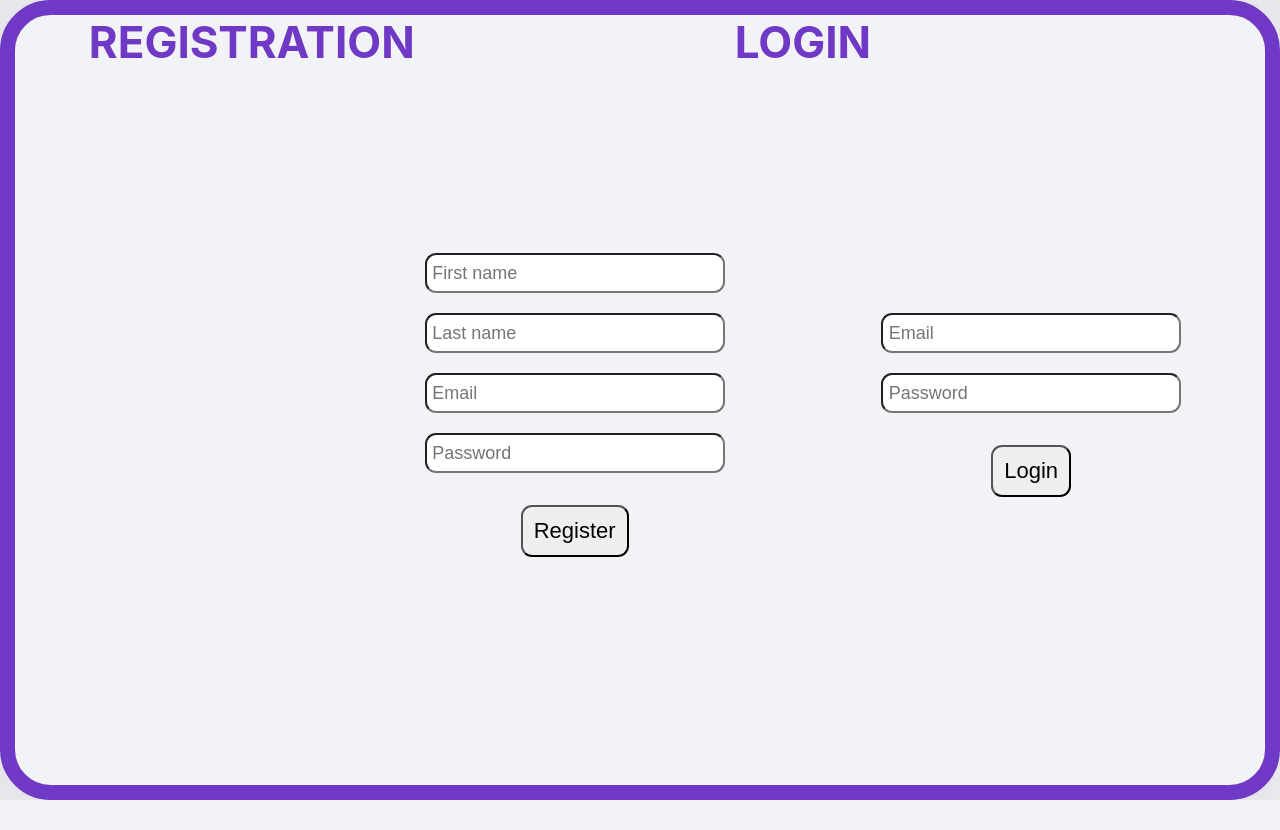
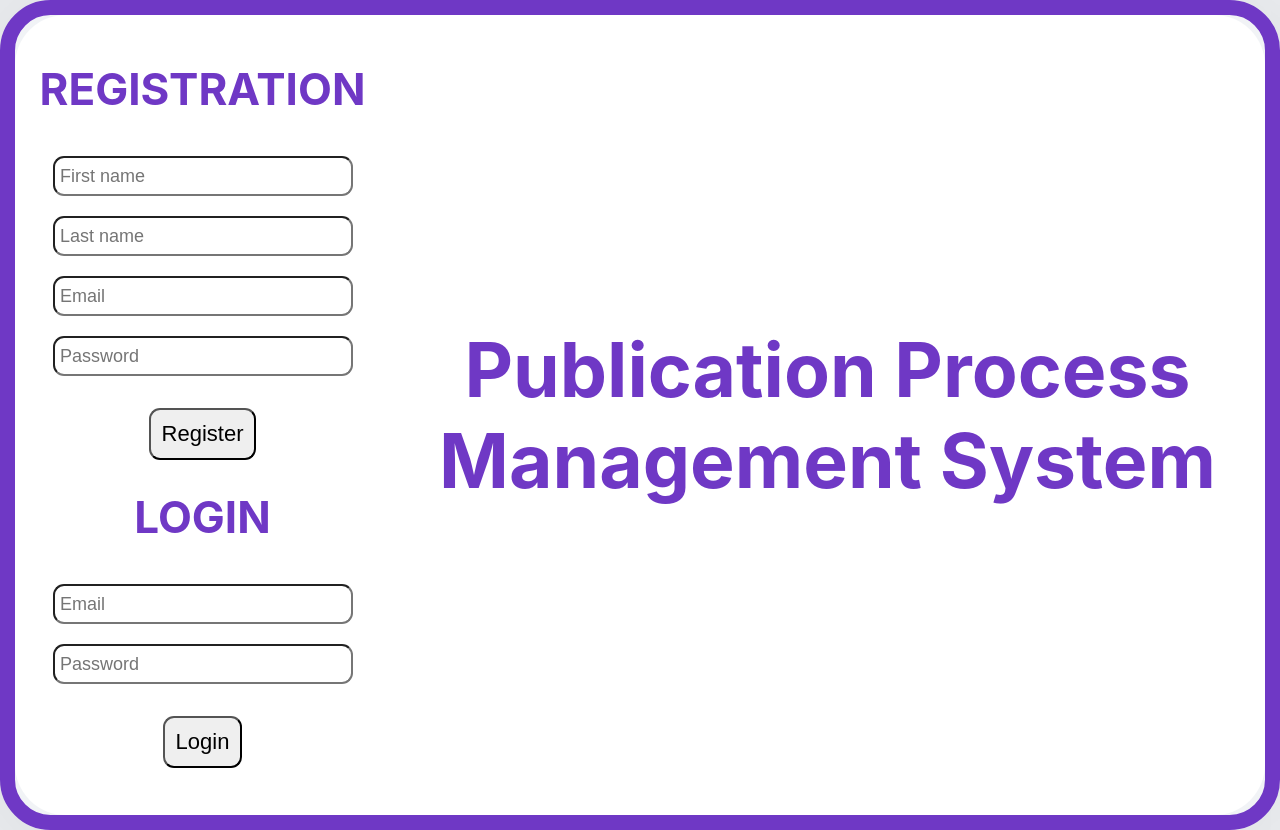
Before and after one commit to MoldirZh/publication_process, a React (Create React App) app in the folder client/: page / in a window 1280 px wide. Before the commit the page ends 800 px from the top, so only its background shows below. Built offline with nearby package versions, Linux system fonts and the light colour scheme.

Commit message:
Update App.js

```diff
--- a/client/src/App.js
+++ b/client/src/App.js
@@ -39,6 +39,8 @@ function App() {
 
   return (
     <div className='App'>
+         <span className="column1" >
+
       <h1>REGISTRATION</h1>
       <div className='registration'>
         <input
@@ -90,6 +92,11 @@ function App() {
         <button onClick={login}>Login</button>
         <h1>{loginStatus}</h1>
       </div>
+  </span>
+  <span className="column2" >
+    <h2>Publication Process <br/> Management System</h2>
+    <br></br>
+  </span>
     </div>
   );
 }
```
